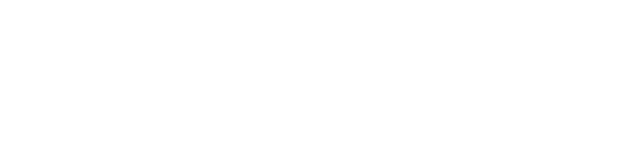
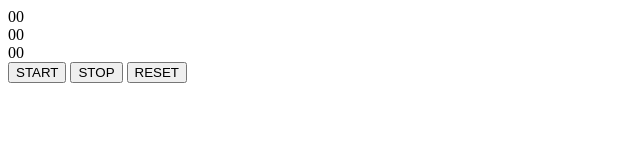
Before and after one commit to AdilAhmedShekhani/BanoQabil-5.0, a plain HTML site: page Webdevelopment with AI/Javascript/Class 07/index.html in a window 1280 px wide. Shown: the whole page, without its empty margins (0-640 px from the left). Drawn offline with Linux system fonts and the light colour scheme.

Commit message:
Structure Created

```diff
--- a/Webdevelopment with AI/Javascript/Class 07/index.html
+++ b/Webdevelopment with AI/Javascript/Class 07/index.html
@@ -2,13 +2,25 @@
 <html lang="en">
 
 <head>
-    <meta charset="UTF-8">
-    <meta name="viewport" content="width=device-width, initial-scale=1.0">
+    <meta charset="UTF-8" />
+    <meta name="viewport" content="width=device-width, initial-scale=1.0" />
     <title>Document</title>
-    <link rel="stylesheet" href="style.css">
+    <link rel="stylesheet" href="style.css" />
 </head>
 
 <body>
+    <!-- <button onclick="stopTimer()">STOP!</button> -->
+    <div class="parent">
+        <div id="min">00</div>
+        <div id="sec">00</div>
+        <div id="msec">00</div>
+    </div>
+
+    <div class="btnparent">
+        <button onclick="startTimer(this)">START</button>
+        <button onclick="stopTimer()">STOP</button>
+        <button onclick="resetTimer()">RESET</button>
+    </div>
     <script src="app.js"></script>
 </body>
 
```
